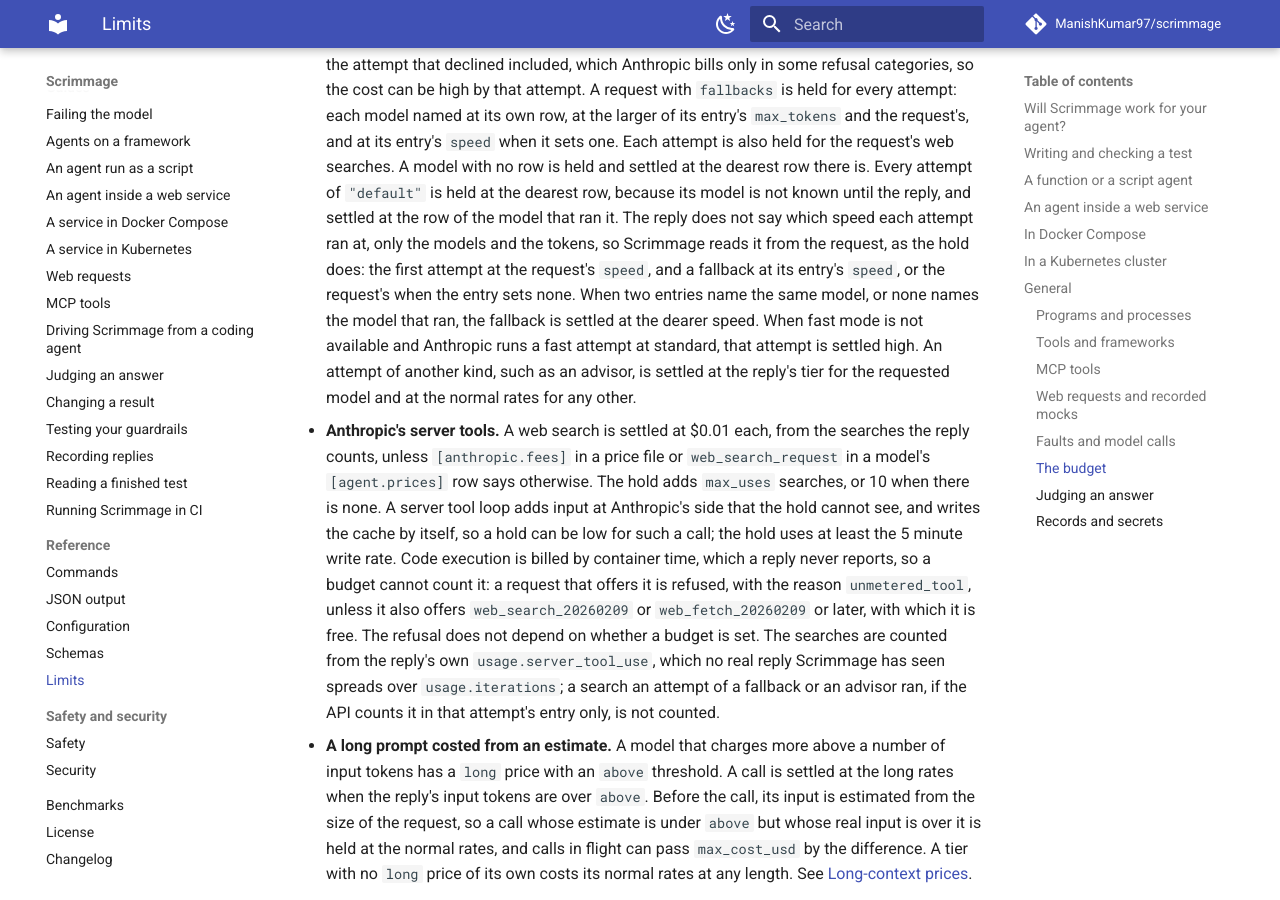
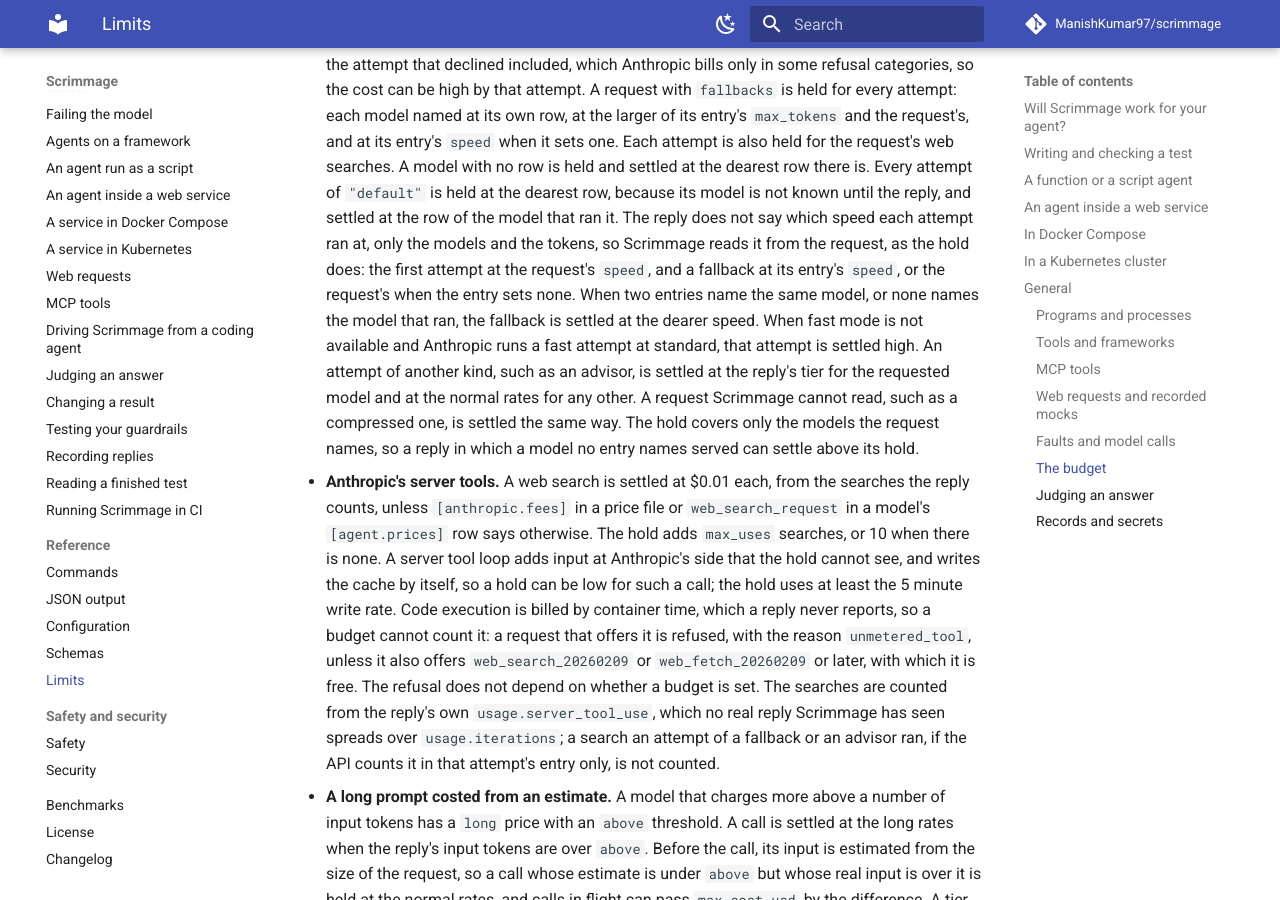
Before and after one commit to ManishKumar97/scrimmage, an MkDocs documentation site: the page built from docs/limits.md, in a window 1280 px wide and 900 px high, scrolled down 20686 px. Built offline with MkDocs 1.6.1 and Material for MkDocs 9.7.7, drawn with Linux system fonts in a browser that asks for light colours; comment, search, counter and statistics services are not loaded.

```diff
--- a/docs/limits.md
+++ b/docs/limits.md
@@ -448,6 +448,8 @@ A model with no row is held and settled at the dearest row there is. Every attem
 The reply does not say which speed each attempt ran at, only the models and the tokens, so Scrimmage reads it from the request, as the hold does: the first attempt at the request's `speed`, and a fallback at its entry's `speed`, or the request's when the entry sets none.
 When two entries name the same model, or none names the model that ran, the fallback is settled at the dearer speed. When fast mode is not available and Anthropic runs a fast attempt at standard, that attempt is settled high.
 An attempt of another kind, such as an advisor, is settled at the reply's tier for the requested model and at the normal rates for any other.
+A request Scrimmage cannot read, such as a compressed one, is settled the same way.
+The hold covers only the models the request names, so a reply in which a model no entry names served can settle above its hold.
 
 - **Anthropic's server tools.** A web search is settled at $0.01 each, from the searches the reply counts, unless `[anthropic.fees]` in a price file or `web_search_request` in a model's `[agent.prices]` row says otherwise. The hold adds `max_uses` searches, or 10 when there is none. A server tool loop adds input at Anthropic's side that the hold cannot see, and writes the cache by itself, so a hold can be low for such a call; the hold uses at least the 5 minute write rate. Code execution is billed by container time, which a reply never reports, so a budget cannot count it: a request that offers it is refused, with the reason `unmetered_tool`, unless it also offers `web_search_20260209` or `web_fetch_20260209` or later, with which it is free. The refusal does not depend on whether a budget is set.
   The searches are counted from the reply's own `usage.server_tool_use`, which no real reply Scrimmage has seen spreads over `usage.iterations`; a search an attempt of a fallback or an advisor ran, if the API counts it in that attempt's entry only, is not counted.
```
